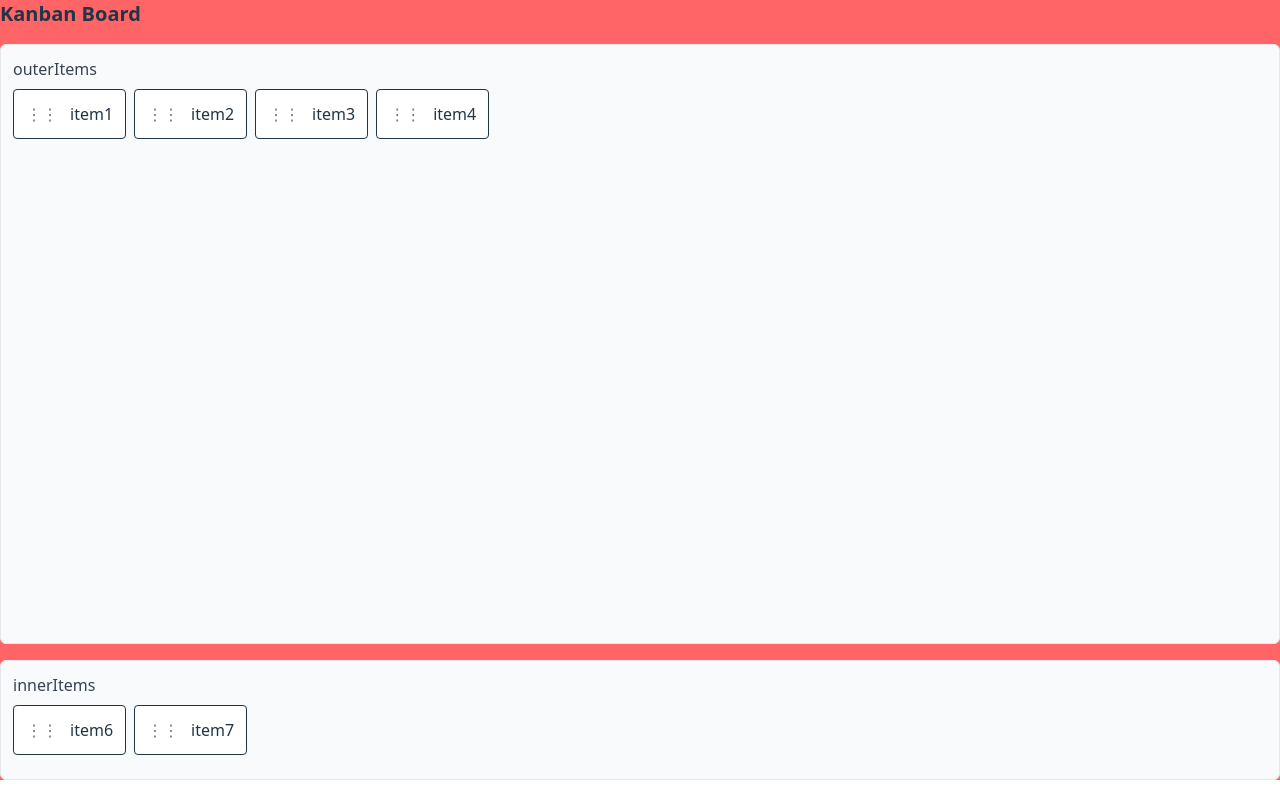
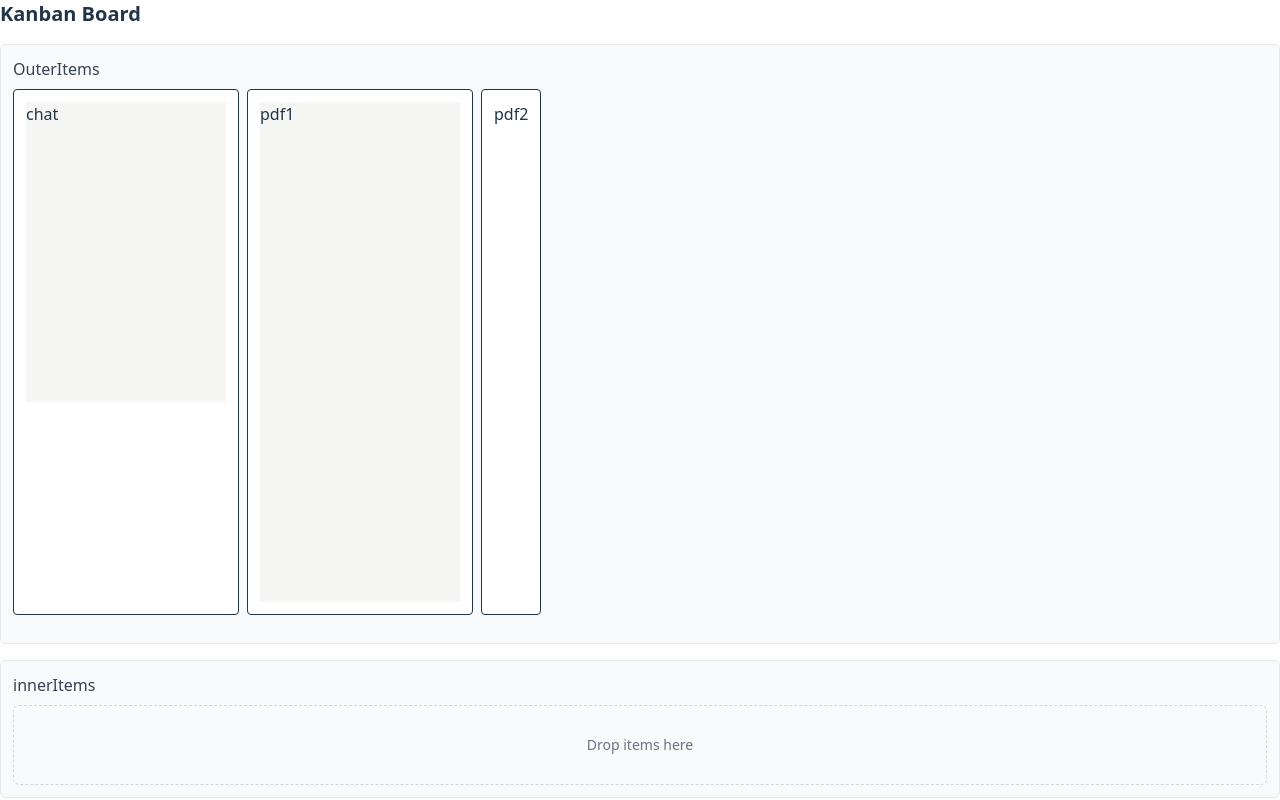
Before and after one commit to cruzboj/Dnd-Kit-Exercise, a React (Vite) app: page / in a window 1280 px wide. Built offline with nearby package versions, Linux system fonts and the light colour scheme.

Commit message:
change function to take childrens

```diff
--- a/src/App.tsx
+++ b/src/App.tsx
@@ -5,9 +5,9 @@ export default function App() {
   return (
     <>
       <BasicDragDrop>
-        {/* <div>item1</div>
-        <div>item2</div>
-        <div>item3</div> */}
+        <div className='relative bg-stone-100 w-[200px] h-[300px]'>chat</div>
+        <div className='relative bg-stone-100 w-[200px] h-[500px]'>pdf1</div>
+        <div>pdf2</div>
       </BasicDragDrop>
     </>
   )
--- a/src/components/Dnd.tsx
+++ b/src/components/Dnd.tsx
@@ -1,4 +1,4 @@
-import { useState, type ReactNode } from 'react'
+import React , { useState, type ReactNode } from 'react'
 
 import {
   DndContext,
@@ -24,7 +24,7 @@ import {CSS} from '@dnd-kit/utilities'
 
 interface Item {
   id: string
-  content: string
+  content: ReactNode
 }
 
 interface Container {
@@ -39,7 +39,7 @@ function DroppableContainer({ id, title, items, index}: { id: string; title: str
   return (
     <div
       ref={setNodeRef}
-      className={`flex h-full ${index === 0 ? 'min-h-150' :'min-h-30'} flex-col rounded-md border border-gray-200 bg-gray-50 p-3 dark:border-gray-700 dark:bg-gray-800/50 `}
+      className={`flex h-full ${index === 0 ? 'min-h-150' :'min-h-30'} flex-col rounded-md border border-gray-200 bg-gray-50 p-3 dark:border-gray-700 dark:bg-red-800/50 `}
     >
       <h3 className="mb-2 font-medium text-gray-700 dark:text-gray-200">
         {title}
@@ -52,7 +52,7 @@ function DroppableContainer({ id, title, items, index}: { id: string; title: str
         >
           <ul className="flex flex-row gap-2">
             {items.map((item) => (
-              <SortableItem key={item.id} id={item.id} content={item.content}/>
+              <SortableItem key={item.id} id={item.id} content={item.content} index={index}/>
             ))}
 
 
@@ -70,7 +70,7 @@ function DroppableContainer({ id, title, items, index}: { id: string; title: str
   )
 }
 
-function SortableItem({id,content}: {id: UniqueIdentifier , content: string}){
+function SortableItem({id,content,index}: {id: UniqueIdentifier , content: ReactNode , index: number}){
   const {
       attributes,
       listeners,
@@ -81,9 +81,14 @@ function SortableItem({id,content}: {id: UniqueIdentifier , content: string}){
   } = useSortable({id})
 
 const style = {
-    transform: CSS.Transform.toString(transform),
+  transform: CSS.Transform.toString({
+    x: transform?.x ?? 0,
+    y: transform?.y ?? 0,
+    scaleX: 1,
+    scaleY: 1,
+  }),
   transition,
-  }
+};
 
   return (
     <li
@@ -99,48 +104,52 @@ function SortableItem({id,content}: {id: UniqueIdentifier , content: string}){
         bg-white
         p-3
         dark:border-gray-700
-         dark:bg-gray-700
+        dark:bg-green-500
         ${isDragging ? 'z-10 opacity-50' : ''}
+
       `}
     >
       <div className="flex items-center gap-3">
-        <span className="text-gray-500 dark:text-gray-400">
-          ⋮⋮
-        </span>
         <span className="dark:text-gray-200">{content}</span>
       </div>
     </li>
   )
 }
 
-export default function BasicDragDrop() {
+export default function BasicDragDrop({children}: { children: React.ReactNode } ) {
+  const childrenArray = React.Children.toArray(children);
   const [activeId, setActiveId] = useState<UniqueIdentifier | null>(null);
   void activeId; //remove the active id warning
   const [containers, setContainers] = useState<Container[]>([
     {
-      id: 'outerItems',
-      title: 'outerItems',
-      items: [
-        { id: 'task-1', content: 'item1' },
-        { id: 'task-2', content: 'item2' },
-        { id: 'task-3', content: 'item3' },
-        { id: 'task-4', content: 'item4' },
-      ],
+      id: 'OuterItems',
+      title: 'OuterItems',
+      items: childrenArray.map((child, index) => ({
+        id: `${index + 1}`,
+        content: child,
+      })),
     },
     {
       id: 'innerItems',
       title: 'innerItems',
-      items: [
-        { id: 'task-6', content: 'item6' },
-        { id: 'task-7', content: 'item7' },
-      ],
-    },
+      items: [],
+    }
     // {
-    //   id: 'YinnerItems',
-    //   title: 'YinnerItems',
+    //   id: 'outerItems',
+    //   title: 'outerItems',
     //   items: [
-    //     { id: 'task-8', content: 'item8' },
-    //     { id: 'task-9', content: 'item9' },
+    //     { id: 'task-1', content: 'item1' },
+    //     { id: 'task-2', content: 'item2' },
+    //     { id: 'task-3', content: 'item3' },
+    //     { id: 'task-4', content: 'item4' },
+    //   ],
+    // },
+    // {
+    //   id: 'innerItems',
+    //   title: 'innerItems',
+    //   items: [
+    //     { id: 'task-6', content: 'item6' },
+    //     { id: 'task-7', content: 'item7' },
     //   ],
     // },
   ])
@@ -269,7 +278,7 @@ export default function BasicDragDrop() {
   )
 
     return (
-    <div className="mx-auto w-full bg-red-400">
+    <div className="mx-auto w-full bg-red-400/0">
       <h2 className="mb-4 text-xl font-bold dark:text-white">Kanban Board</h2>
       <DndContext
         sensors={sensors}
```
Lines whose indentation alone changed are shown as unchanged.
